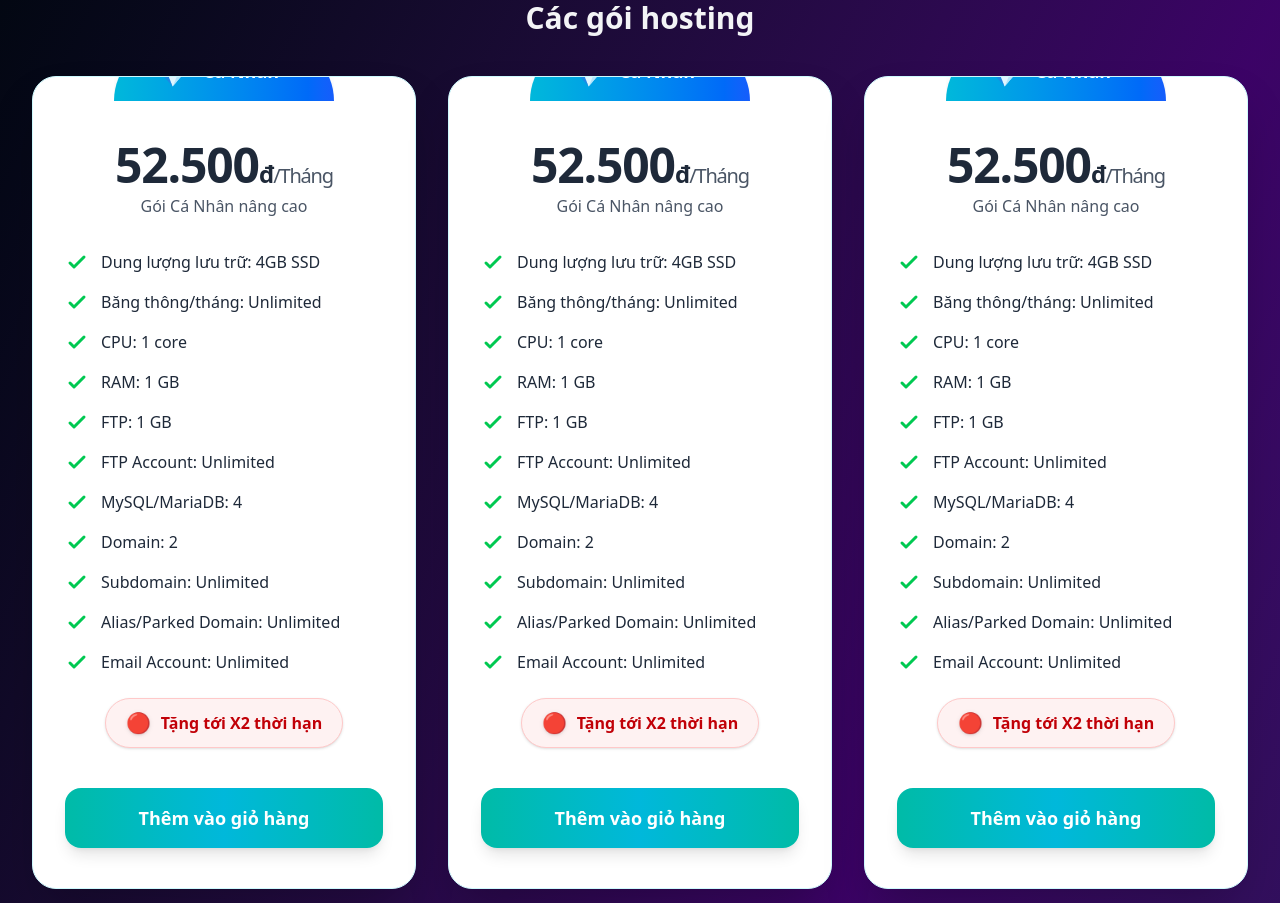
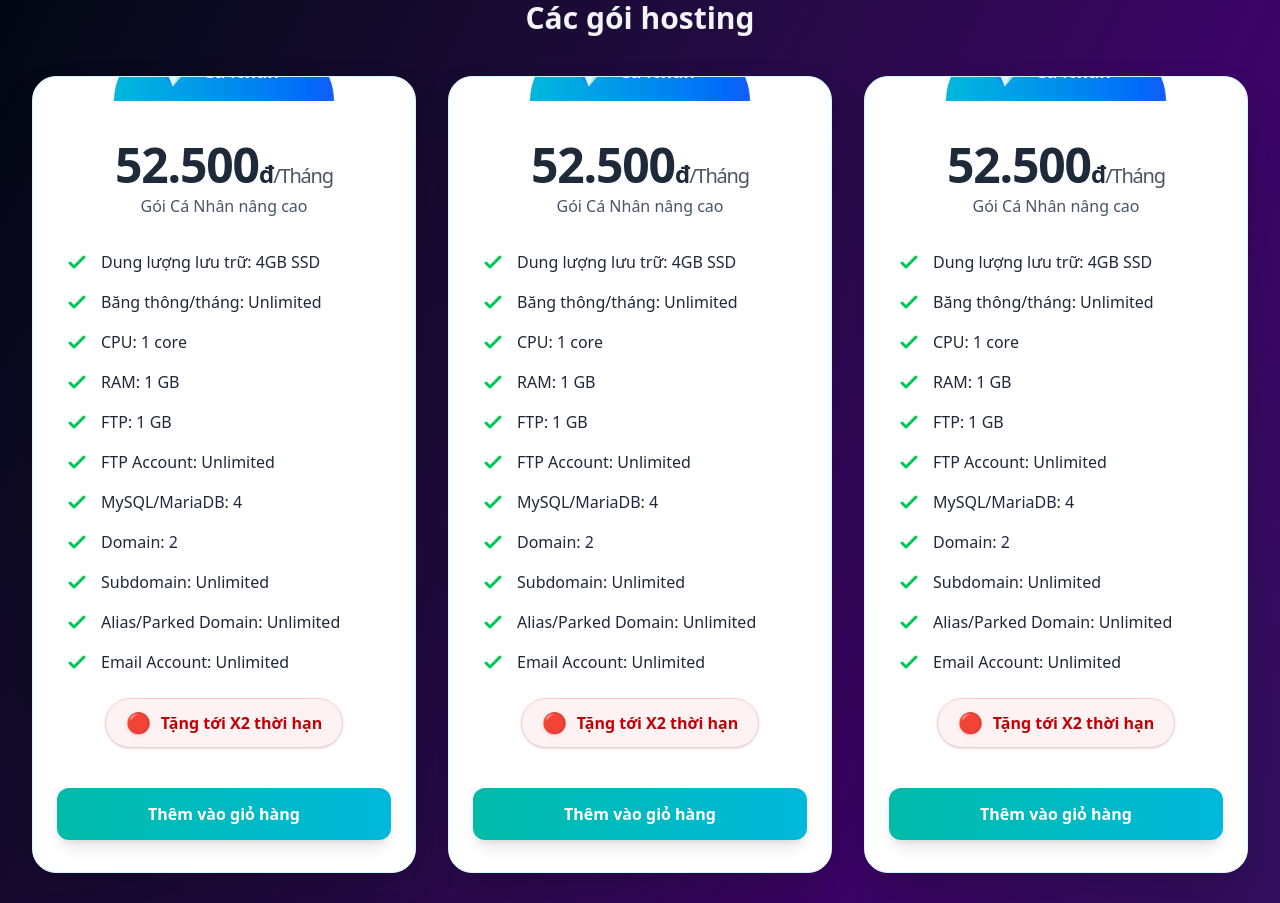
Before and after one commit to phxbinh/NextDemo, a Next.js app: page /about in a window 1280 px wide. Shown: the top 903 px of the page. Built offline with nearby package versions, Linux system fonts and the light colour scheme.

Commit message:
Update PricingCardCaNhanPlus.tsx

```diff
--- a/src/components/PricingCardCaNhanPlus.tsx
+++ b/src/components/PricingCardCaNhanPlus.tsx
@@ -203,8 +203,11 @@ const PricingCardCaNhanPlus = () => {
         </div>
       </div>
       {/* Nút */}
-      <div className="px-6 md:px-8 pb-10">
-        <button className="w-full py-4 bg-gradient-to-r from-teal-500 via-cyan-500 to-teal-500 hover:from-teal-600 hover:via-cyan-600 hover:to-teal-600 text-white font-bold text-lg rounded-2xl shadow-lg transform hover:scale-105 transition-all duration-300 focus:outline-none focus:ring-4 focus:ring-cyan-300">
+      <div className="px-6 pb-8">
+        <button
+          className="w-full py-3.5 bg-gradient-to-r from-teal-500 to-cyan-500 hover:from-teal-600 hover:to-cyan-600 text-white font-semibold rounded-xl shadow-lg transform hover:scale-[1.02] transition-all duration-200"
+          onClick={() => alert('Đã thêm vào giỏ hàng! (demo)')}
+        >
           Thêm vào giỏ hàng
         </button>
       </div>
```
